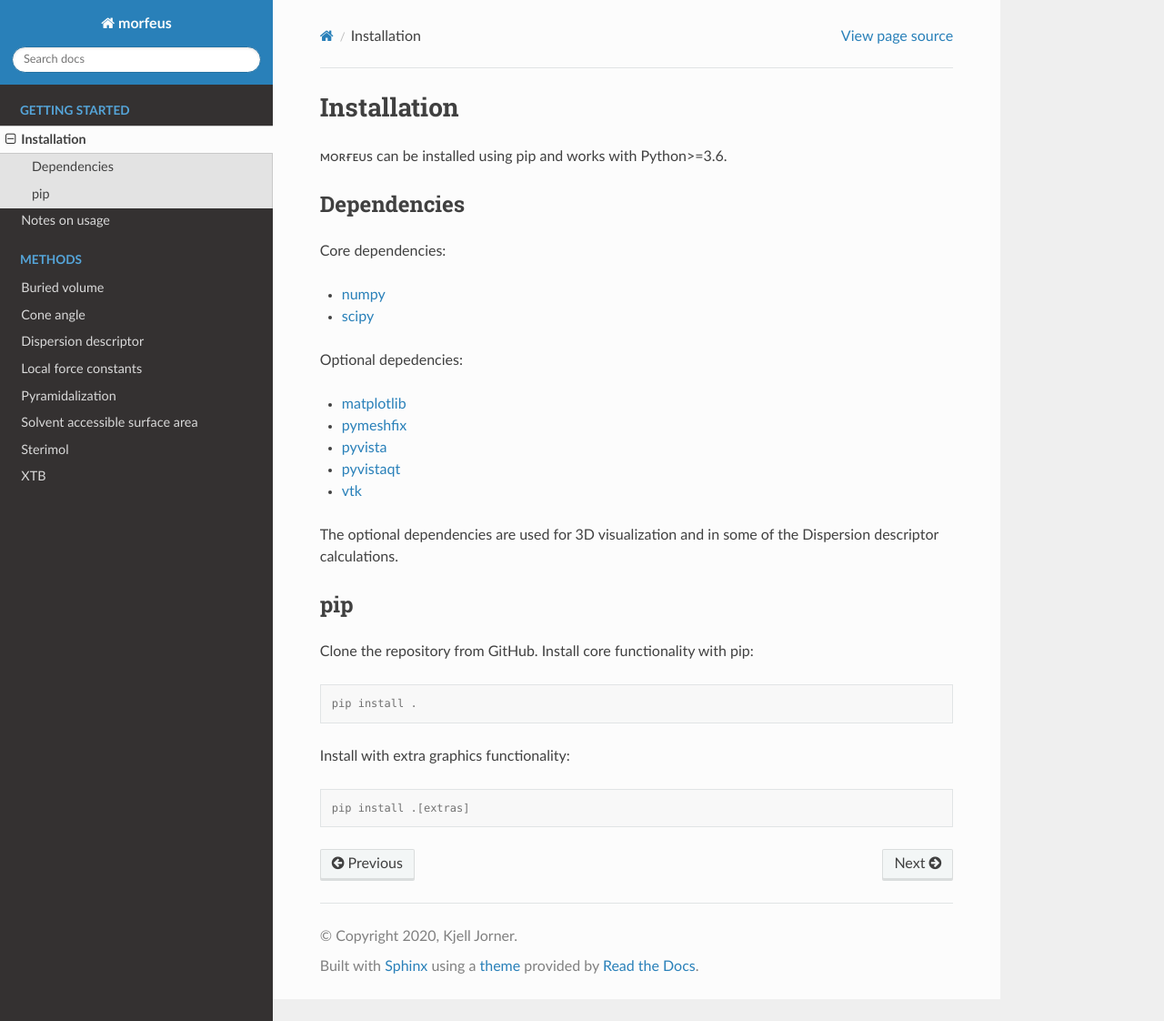
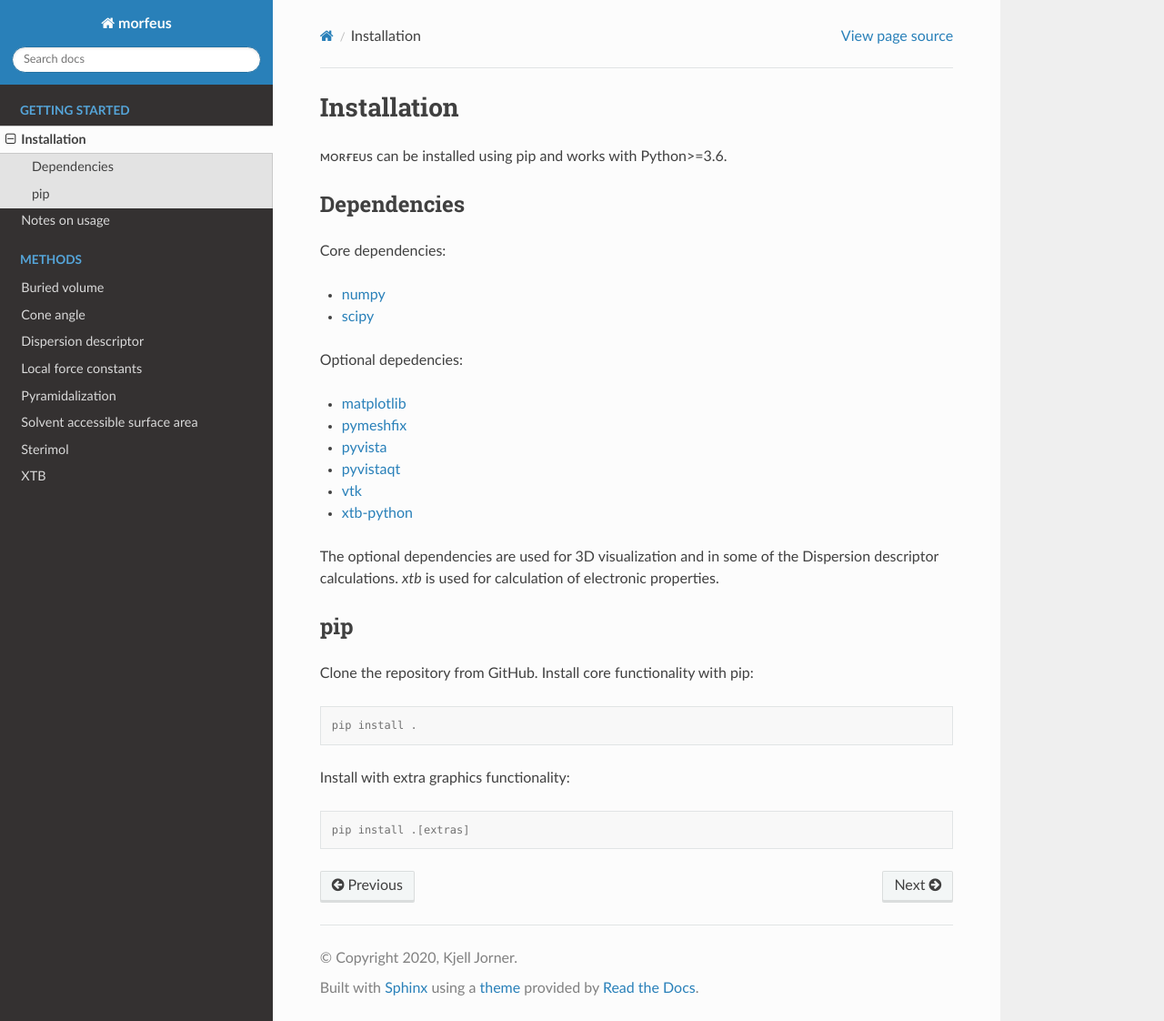
Before and after one commit to digital-chemistry-laboratory/morfeus, a Sphinx documentation site: the page built from docs/installation.rst, in a window 1280 px wide and 1122 px high. Shown: the whole window at 91% size. Built offline with Sphinx 7.4.7 and the Read the Docs theme 2.0.0, drawn with Linux system fonts in a browser that asks for light colours; pages that are not in the unit, such as notebooks, are missing from menus.

Commit message:
Add xtb-python requirements in docs

```diff
--- a/docs/installation.rst
+++ b/docs/installation.rst
@@ -19,9 +19,11 @@ Optional depedencies:
 * pyvista_
 * pyvistaqt_
 * vtk_
+* xtb-python_
 
 The optional dependencies are used for 3D visualization and in some of the
-Dispersion descriptor calculations.
+Dispersion descriptor calculations. *xtb* is used for calculation of electronic
+properties.
 
 ***
 pip
@@ -45,4 +47,5 @@ Install with extra graphics functionality:
 .. _pyvista: https://pypi.org/project/pyvista/
 .. _pyvistaqt: https://pypi.org/project/pyvistaqt/
 .. _scipy: https://pypi.org/project/scipy/
-.. _vtk: https://pypi.org/project/vtk/
+.. _vtk:  https://pypi.org/project/vtk/
+.. _xtb-python: https://github.com/grimme-lab/xtb-python
--- a/docs/xtb.rst
+++ b/docs/xtb.rst
@@ -2,8 +2,8 @@
 XTB
 ===
 
-Electronic parameters can be calculated using thanks to the xtb-python_
-interface at the GFN1-xTB or GFN2-xTB levels.
+Electronic parameters can be calculated at the GFN1-xTB or GFN2-xTB levels
+using the xtb-python_ interface (which needs to be installed).
 
 ******
 Module
```
